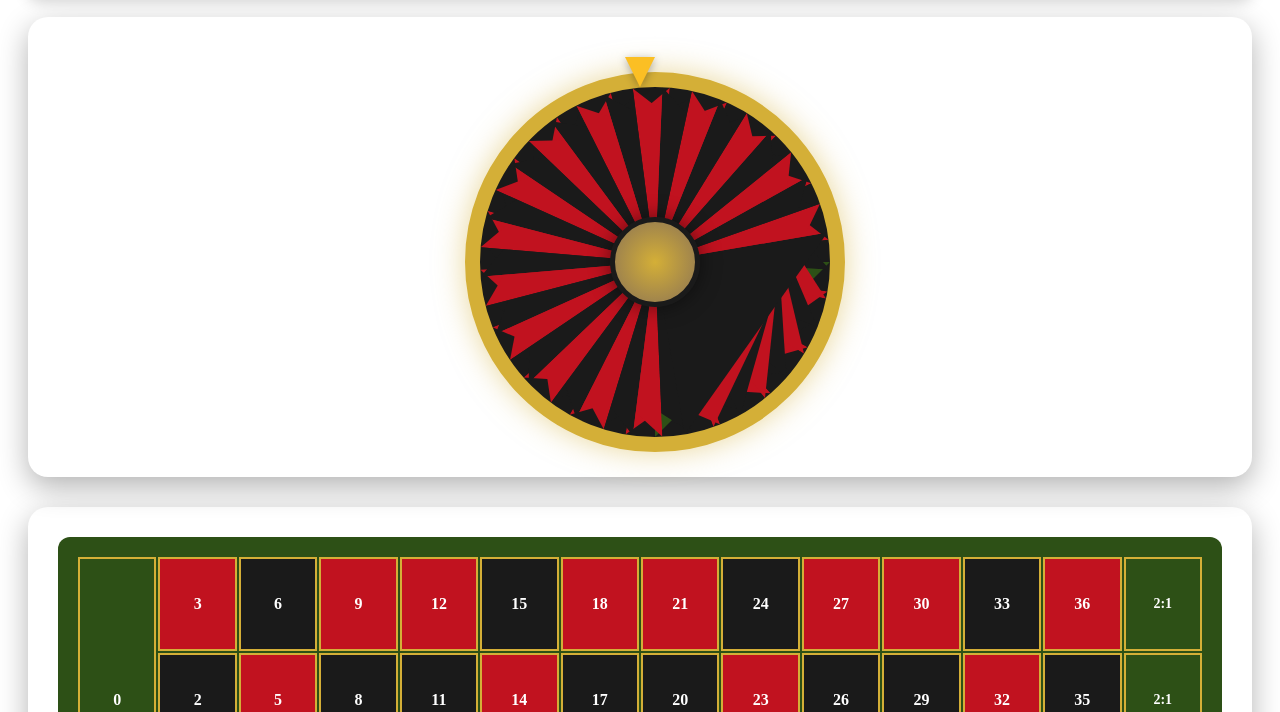
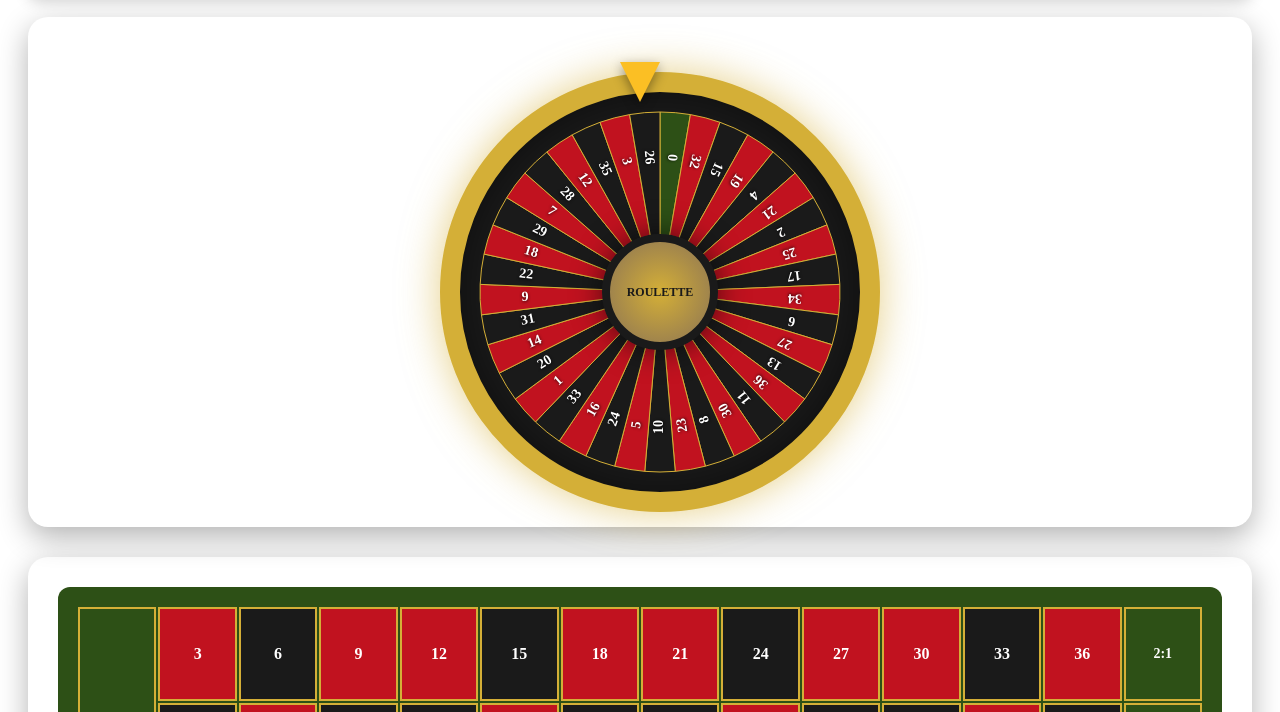
Before and after one commit to JoanAntonioRM/gamblingsimulator, a plain HTML site: page public/games/roulette.html in a window 1280 px wide. Shown: the part 88-800 px from the top of the page. Drawn offline with Linux system fonts and the light colour scheme.

Commit message:
More updates

```diff
--- a/public/games/roulette.html
+++ b/public/games/roulette.html
@@ -3,7 +3,7 @@
 <head>
     <meta charset="UTF-8">
     <meta name="viewport" content="width=device-width, initial-scale=1.0">
-    <title>Roulette Game</title>
+    <title>Roulette Game - Fixed</title>
     <style>
         .roulette-game-container {
             max-width: 1400px;
@@ -41,71 +41,70 @@
             justify-content: center;
             align-items: center;
             position: relative;
-            min-height: 400px;
+            min-height: 450px;
         }
 
         .wheel-wrapper {
             position: relative;
-            width: 350px;
-            height: 350px;
+            width: 400px;
+            height: 400px;
         }
 
         .wheel {
             width: 100%;
             height: 100%;
             border-radius: 50%;
-            border: 15px solid #d4af37;
+            border: 20px solid #d4af37;
             position: relative;
             overflow: hidden;
             background: #1a1a1a;
-            box-shadow: 0 0 30px rgba(212, 175, 55, 0.5);
-            transition: transform 4s cubic-bezier(0.17, 0.67, 0.12, 0.99);
+            box-shadow: 0 0 40px rgba(212, 175, 55, 0.6), inset 0 0 40px rgba(0,0,0,0.5);
+            transition: transform 5s cubic-bezier(0.17, 0.67, 0.12, 0.99);
         }
 
-        .wheel-segment {
+        .wheel-numbers {
+            position: absolute;
+            width: 100%;
+            height: 100%;
+            top: 0;
+            left: 0;
+        }
+
+        .wheel-number-slot {
             position: absolute;
             width: 50%;
             height: 50%;
             top: 50%;
             left: 50%;
             transform-origin: 0% 0%;
-            clip-path: polygon(0 0, 100% 0, 0 100%);
+            display: flex;
+            align-items: flex-start;
+            justify-content: center;
+            padding-top: 15px;
         }
 
-        .wheel-segment-inner {
-            position: absolute;
-            width: 200%;
-            height: 200%;
-            top: -100%;
-            left: -100%;
-            display: flex;
-            align-items: center;
-            justify-content: center;
-        }
-
-        .wheel-number {
-            position: absolute;
+        .wheel-number-text {
             color: white;
             font-weight: bold;
-            font-size: 14px;
-            text-shadow: 0 1px 3px rgba(0,0,0,0.8);
-            top: 20%;
-            left: 50%;
-            transform: translateX(-50%);
+            font-size: 16px;
+            text-shadow: 0 2px 4px rgba(0,0,0,0.8);
+            background: rgba(0,0,0,0.3);
+            padding: 3px 8px;
+            border-radius: 4px;
         }
 
         .wheel-pointer {
             position: absolute;
-            top: -15px;
+            top: -10px;
             left: 50%;
             transform: translateX(-50%);
             width: 0;
             height: 0;
-            border-left: 15px solid transparent;
-            border-right: 15px solid transparent;
-            border-top: 30px solid #fbbf24;
+            border-left: 20px solid transparent;
+            border-right: 20px solid transparent;
+            border-top: 40px solid #fbbf24;
             z-index: 100;
-            filter: drop-shadow(0 2px 4px rgba(0,0,0,0.3));
+            filter: drop-shadow(0 4px 6px rgba(0,0,0,0.4));
         }
 
         .wheel-center {
@@ -113,24 +112,34 @@
             top: 50%;
             left: 50%;
             transform: translate(-50%, -50%);
-            width: 80px;
-            height: 80px;
+            width: 100px;
+            height: 100px;
             background: radial-gradient(circle, #d4af37, #8b7355);
             border-radius: 50%;
-            border: 5px solid #1a1a1a;
+            border: 8px solid #1a1a1a;
             z-index: 50;
-            box-shadow: 0 0 20px rgba(0,0,0,0.5);
+            box-shadow: 0 0 30px rgba(0,0,0,0.6);
+            display: flex;
+            align-items: center;
+            justify-content: center;
+            font-size: 12px;
+            color: #1a1a1a;
+            font-weight: bold;
         }
 
         .ball {
             position: absolute;
-            width: 16px;
-            height: 16px;
+            width: 20px;
+            height: 20px;
             background: radial-gradient(circle at 30% 30%, #ffffff, #e0e0e0);
             border-radius: 50%;
-            box-shadow: 0 2px 8px rgba(0,0,0,0.6);
+            box-shadow: 0 3px 10px rgba(0,0,0,0.7);
             z-index: 60;
-            transition: all 0.05s linear;
+            display: none;
+        }
+
+        .ball.active {
+            display: block;
         }
 
         .winning-number-display {
@@ -139,12 +148,13 @@
             left: 50%;
             transform: translateX(-50%);
             background: var(--card-bg);
-            padding: 15px 30px;
+            padding: 20px 40px;
             border-radius: 12px;
-            font-size: 32px;
+            font-size: 36px;
             font-weight: bold;
             box-shadow: 0 4px 15px rgba(0,0,0,0.3);
             display: none;
+            border: 3px solid;
         }
 
         .winning-number-display.show {
@@ -362,8 +372,8 @@
 
         @media (max-width: 768px) {
             .wheel-wrapper {
-                width: 250px;
-                height: 250px;
+                width: 280px;
+                height: 280px;
             }
 
             .chip-option {
@@ -391,9 +401,12 @@
             <div class="wheel-wrapper">
                 <div class="wheel-pointer"></div>
                 <div class="wheel" id="rouletteWheel">
-                    <div class="wheel-center"></div>
-                    <div class="ball" id="rouletteBall"></div>
+                    <svg class="wheel-numbers" viewBox="0 0 400 400" id="wheelSvg">
+                        <!-- Numbers will be rendered here -->
+                    </svg>
+                    <div class="wheel-center">ROULETTE</div>
                 </div>
+                <div class="ball" id="rouletteBall"></div>
             </div>
             <div class="winning-number-display" id="winningDisplay"></div>
         </div>
@@ -438,6 +451,7 @@
                 outside: { min: 5, max: 2500000 }
             },
 
+            // European roulette wheel order (single zero)
             numbers: [
                 {num: 0, color: 'green'},
                 {num: 32, color: 'red'}, {num: 15, color: 'black'}, {num: 19, color: 'red'}, {num: 4, color: 'black'},
@@ -458,27 +472,49 @@
             },
 
             renderWheel() {
-                const wheel = document.getElementById('rouletteWheel');
+                const svg = document.getElementById('wheelSvg');
                 const segmentAngle = 360 / this.numbers.length;
+                const centerX = 200;
+                const centerY = 200;
+                const radius = 180;
+
+                let svgContent = '';
 
                 this.numbers.forEach((number, index) => {
-                    const segment = document.createElement('div');
-                    segment.className = 'wheel-segment';
-                    segment.style.transform = `rotate(${index * segmentAngle}deg)`;
+                    const angle = (index * segmentAngle - 90) * Math.PI / 180;
+                    const nextAngle = ((index + 1) * segmentAngle - 90) * Math.PI / 180;
+
+                    const x1 = centerX + radius * Math.cos(angle);
+                    const y1 = centerY + radius * Math.sin(angle);
+                    const x2 = centerX + radius * Math.cos(nextAngle);
+                    const y2 = centerY + radius * Math.sin(nextAngle);
 
                     const color = number.color === 'green' ? '#2d5016' :
                                   number.color === 'red' ? '#c1121f' : '#1a1a1a';
 
-                    segment.innerHTML = `
-                        <div class="wheel-segment-inner" style="background: ${color};">
-                            <div class="wheel-number" style="transform: rotate(${-index * segmentAngle + segmentAngle/2}deg);">
-                                ${number.num}
-                            </div>
-                        </div>
-                    `;
+                    // Create segment path
+                    const pathData = `M ${centerX} ${centerY} L ${x1} ${y1} A ${radius} ${radius} 0 0 1 ${x2} ${y2} Z`;
 
-                    wheel.appendChild(segment);
+                    svgContent += `<path d="${pathData}" fill="${color}" stroke="#d4af37" stroke-width="1"/>`;
+
+                    // Add number text
+                    const textAngle = (angle + nextAngle) / 2;
+                    const textRadius = radius * 0.75;
+                    const textX = centerX + textRadius * Math.cos(textAngle);
+                    const textY = centerY + textRadius * Math.sin(textAngle);
+                    const textRotation = ((index * segmentAngle + segmentAngle / 2) + 90);
+
+                    svgContent += `<text x="${textX}" y="${textY}"
+                                        fill="white"
+                                        font-size="14"
+                                        font-weight="bold"
+                                        text-anchor="middle"
+                                        dominant-baseline="middle"
+                                        transform="rotate(${textRotation}, ${textX}, ${textY})"
+                                        style="text-shadow: 0 1px 3px rgba(0,0,0,0.8);">${number.num}</text>`;
                 });
+
+                svg.innerHTML = svgContent;
             },
 
             renderBettingTable() {
@@ -639,28 +675,34 @@
 
                 const winningIndex = this.numbers.findIndex(n => n.num === winningNumber.num);
                 const segmentAngle = 360 / this.numbers.length;
-                const targetAngle = (winningIndex * segmentAngle) + (segmentAngle / 2);
+                const targetAngle = -(winningIndex * segmentAngle) + (segmentAngle / 2);
                 const spins = 5;
                 const totalRotation = (360 * spins) + targetAngle;
 
                 wheel.style.transform = `rotate(${totalRotation}deg)`;
 
+                // Animate ball
+                ball.classList.add('active');
                 let angle = 0;
-                let speed = 20;
-                let radius = 150;
+                let speed = 25;
+                let radius = 170;
+                const centerX = 200;
+                const centerY = 200;
 
                 const ballInterval = setInterval(() => {
                     angle += speed;
-                    speed *= 0.99;
+                    speed *= 0.985;
 
                     if (speed < 0.5) {
                         clearInterval(ballInterval);
+                        ball.classList.remove('active');
                         if (typeof GameSounds !== 'undefined') GameSounds.roulette.land();
                         setTimeout(() => this.showResult(winningNumber), 500);
                     }
 
-                    const x = 175 + radius * Math.cos(angle * Math.PI / 180);
-                    const y = 175 + radius * Math.sin(angle * Math.PI / 180);
+                    const radian = angle * Math.PI / 180;
+                    const x = centerX + radius * Math.cos(radian) - 10;
+                    const y = centerY + radius * Math.sin(radian) - 10;
                     ball.style.left = x + 'px';
                     ball.style.top = y + 'px';
                 }, 50);
@@ -672,8 +714,9 @@
                              winningNumber.color === 'red' ? '#c1121f' : '#1a1a1a';
 
                 display.style.background = color;
+                display.style.borderColor = color;
                 display.style.color = 'white';
-                display.textContent = `${winningNumber.num} ${winningNumber.color.toUpperCase()}`;
+                display.textContent = `${winningNumber.num}`;
                 display.classList.add('show');
 
                 setTimeout(() => {
@@ -699,23 +742,12 @@
                 }
 
                 if (currentUser) {
-                    // Win if profit >= 0 (got money back or more)
                     updateGameStats('roulette', profit >= 0, this.totalBet, totalWon);
                 }
 
                 setTimeout(() => {
-                    alert(`Winning Number: ${winningNumber.num} ${winningNumber.color}\n\nTotal Won: $${totalWon.toFixed(2)}\nProfit: ${profit >= 0 ? '+' : ''}$${profit.toFixed(2)}`);
+                    alert(`Winning Number: ${winningNumber.num} ${winningNumber.color.toUpperCase()}\n\nTotal Won: $${totalWon.toFixed(2)}\nProfit: ${profit >= 0 ? '+' : ''}$${profit.toFixed(2)}`);
 
-                    document.getElementById('winningDisplay').classList.remove('show');
-                    const wheel = document.getElementById('rouletteWheel');
-                    wheel.style.transition = 'none';
-                    wheel.style.transform = 'rotate(0deg)';
-                    setTimeout(() => {
-                        wheel.style.transition = 'transform 4s cubic-bezier(0.17, 0.67, 0.12, 0.99)';
-                    }, 50);
-
-                    this.clearBets();
-                    this.isSpinning = false;
                     document.getElementById('spinBtn').disabled = false;
                     this.startTimer();
                 }, 500);
@@ -759,4 +791,3 @@
         RouletteGame.init();
     </script>
 </body>
-</html>
--- a/public/js/app.js
+++ b/public/js/app.js
@@ -282,8 +282,9 @@ async function loadUserPage(content) {
         console.error('Failed to refresh user data:', error);
     }
 
+    // FIXED: Calculate actual profit and loss correctly
     const actualProfit = currentUser.totalWon - currentUser.totalBet;
-    const actualLoss = currentUser.totalBet - currentUser.totalWon; // FIXED: Correct loss calculation
+    const actualLoss = currentUser.totalBet - currentUser.totalWon;
     const totalGamesPlayed = Object.values(currentUser.games).reduce((sum, game) => sum + game.played, 0);
     const totalWins = Object.values(currentUser.games).reduce((sum, game) => sum + game.won, 0);
     const totalLosses = Object.values(currentUser.games).reduce((sum, game) => sum + game.lost, 0);
@@ -310,7 +311,7 @@ async function loadUserPage(content) {
                     </div>
                     <div class="stat-detail-item">
                         <div class="stat-detail-label">Lost</div>
-                        <div class="stat-detail-value negative">-$${Math.max(0, actualLoss).toFixed(0)}</div>
+                        <div class="stat-detail-value negative">-$${actualLoss > 0 ? actualLoss.toFixed(0) : '0'}</div>
                     </div>
                 </div>
             </div>
```
